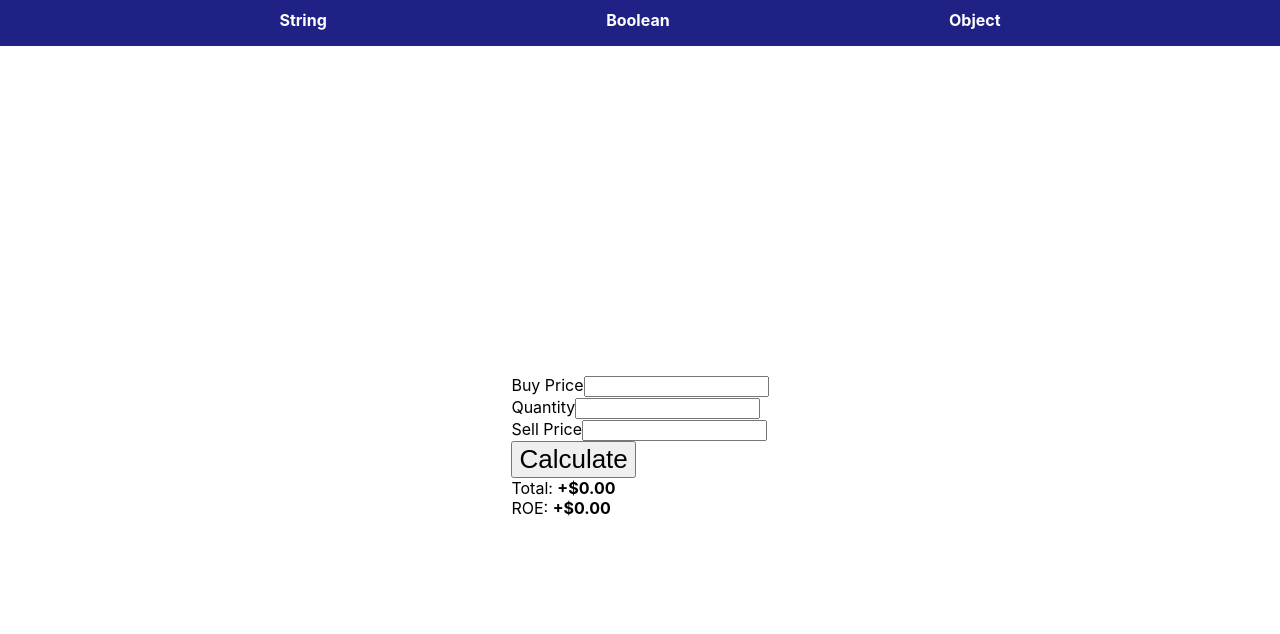
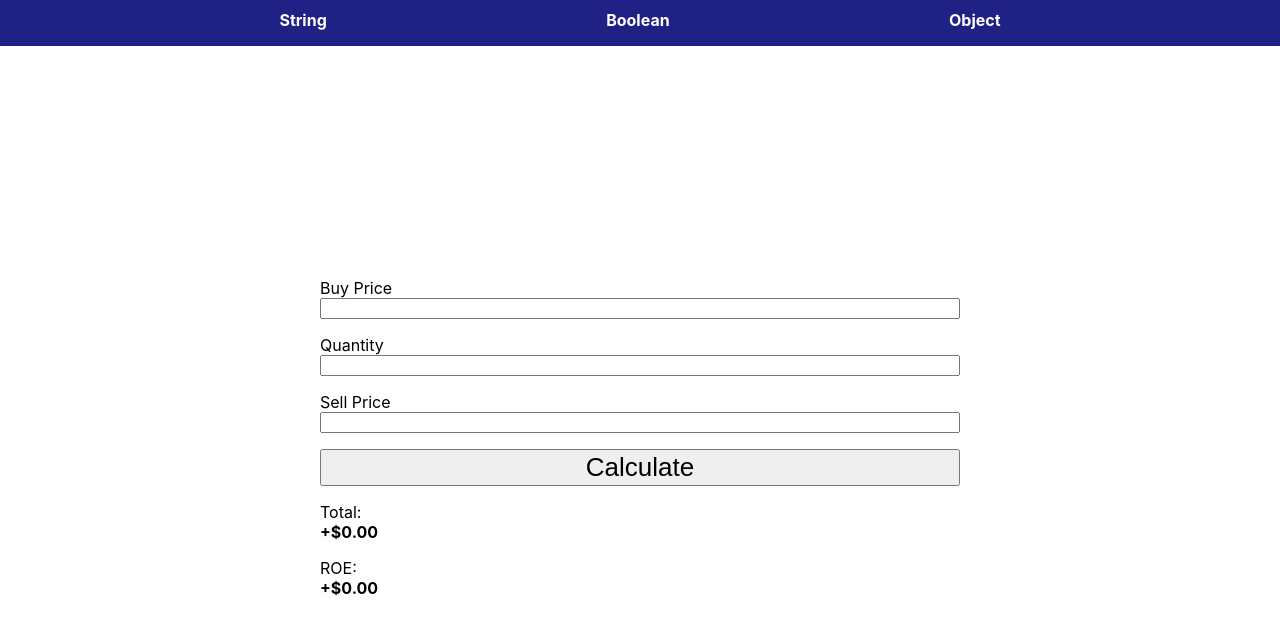
Before and after one commit to RicardoSerrano19/react-hooks-api, a React (Vite) app: page / in a window 1280 px wide. Shown: the top 634 px of the page. Built offline with nearby package versions, Linux system fonts and the light colour scheme.

Commit message:
style: Add style to form

```diff
--- a/src/App.css
+++ b/src/App.css
@@ -53,3 +53,19 @@ div.title{
 button {
   font-size: calc(10px + 2vmin);
 }
+
+form{
+  min-width: 50vw;
+  display: flex;
+  flex-direction: column;
+  justify-content: center;
+  align-items: center;
+}
+
+form div{
+  display: flex;
+  justify-content: center;
+  flex-direction: column;
+  margin-bottom: 1rem;
+  width: 100%;
+}
```
